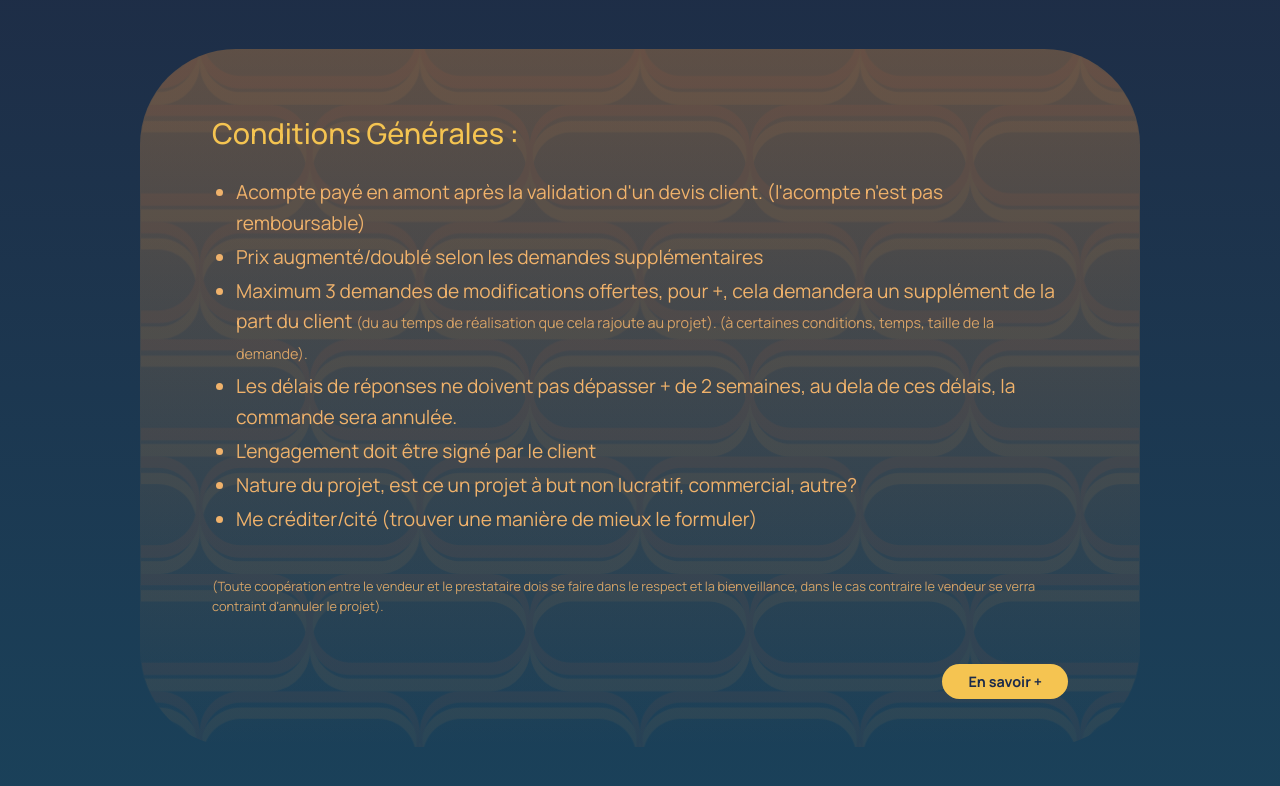
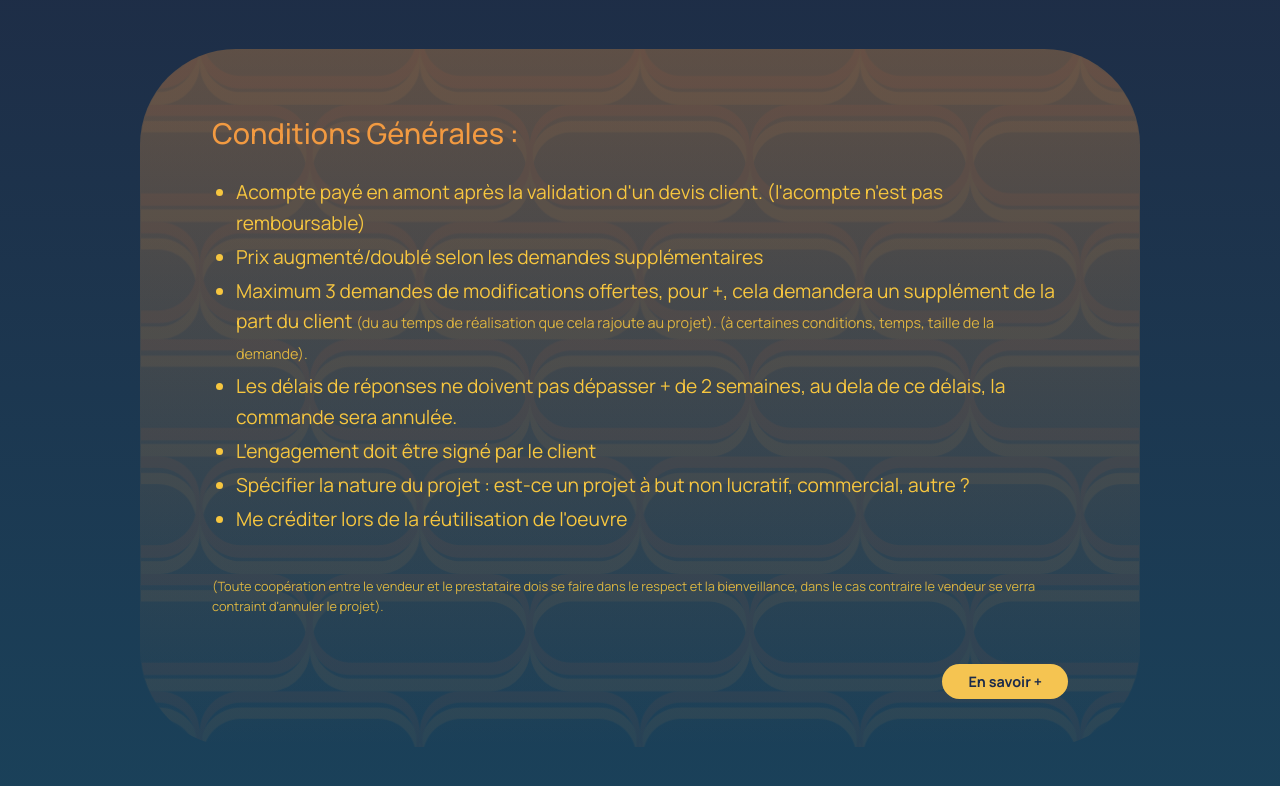
Before and after one commit to Dunkan6413/APargade-portfolio, a React (Vite) app in the folder client/: page /prestation in a window 1280 px wide. Shown: the part 758-1544 px from the top of the page. Built offline with nearby package versions, Linux system fonts and the light colour scheme; no server answers.

Commit message:
Prestation page fixes

```diff
--- a/client/src/pages/Prestations.jsx
+++ b/client/src/pages/Prestations.jsx
@@ -57,15 +57,15 @@ export default function Prestations() {
               </li>
               <li>
                 Les délais de réponses ne doivent pas dépasser + de 2 semaines,
-                au dela de ces délais, la commande sera annulée.
+                au dela de ce délais, la commande sera annulée.
               </li>
               <li>L'engagement doit être signé par le client</li>
               <li>
-                Nature du projet, est ce un projet à but non lucratif,
-                commercial, autre?
+                Spécifier la nature du projet : est-ce un projet à but non lucratif,
+                commercial, autre ?
               </li>
               <li>
-                Me créditer/cité (trouver une manière de mieux le formuler)
+                Me créditer lors de la réutilisation de l'oeuvre
               </li>
             </ul>
 
--- a/client/src/pages/pagesCSS/Prestations.css
+++ b/client/src/pages/pagesCSS/Prestations.css
@@ -95,7 +95,7 @@
   margin: 0 0 1.5rem;
   font-size: 1.8rem;
   font-weight: 500;
-  color: #f5c451;
+  color: #F29A41;
 }
 
 .presta-conditions-list {
@@ -103,7 +103,7 @@
   padding-left: 1.5rem;
   font-size: 1.2rem;
   line-height: 1.6;
-  color: #f0b26b;
+  color: #F7C63F;
 }
 
 .presta-conditions-list li {
@@ -119,7 +119,7 @@
   margin: 0 0 3rem;
   font-size: 0.8rem;
   line-height: 1.5;
-  color: #f0b26b;
+  color: #F7C63F;
   opacity: 0.85;
 }
 
```
